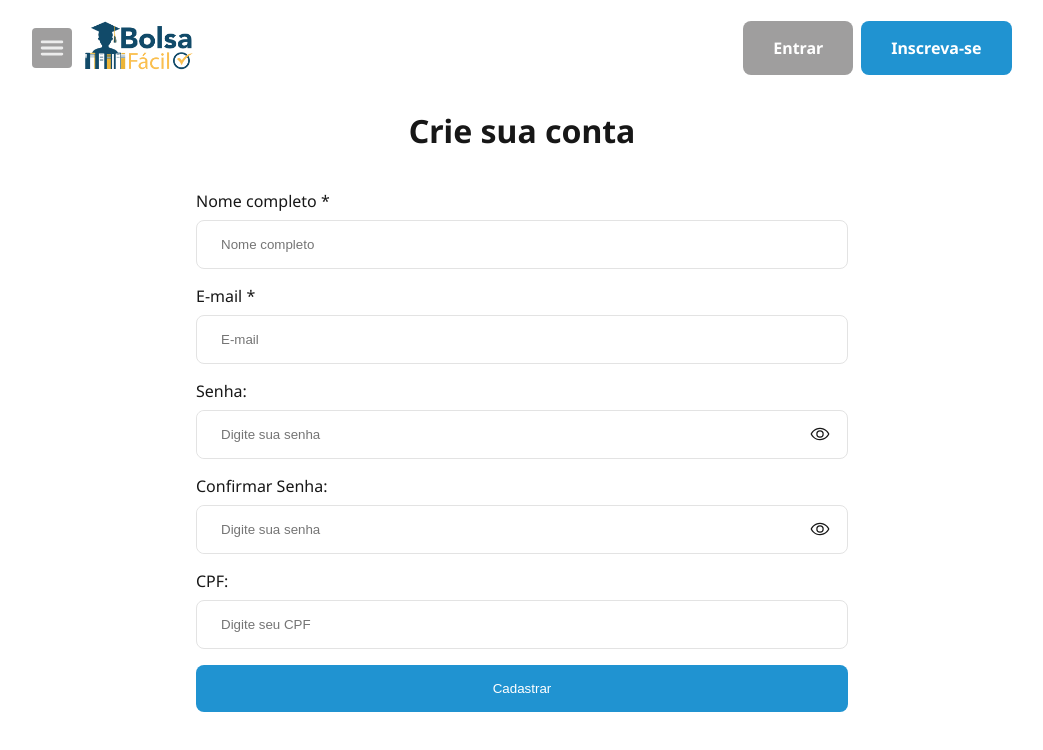
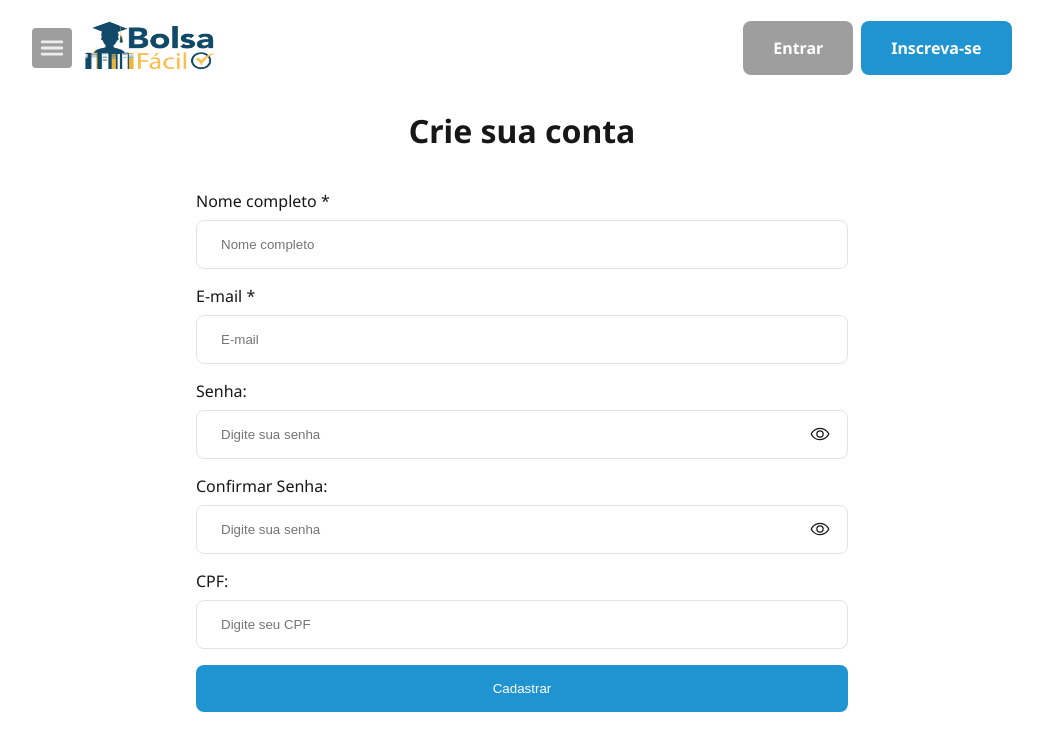
Before and after one commit to vitorhenr1que/bolsa-facil, a Next.js app: page /create in a window 1280 px wide. Shown: the top 750 px of the page, without its empty margins (118-1161 px from the left). Built offline with nearby package versions, Linux system fonts and the light colour scheme; no server answers.

Commit message:
alteração do acess token prismic, agora não está mais next_public e correção da logo no header

```diff
--- a/src/app/components/Header/style.module.scss
+++ b/src/app/components/Header/style.module.scss
@@ -21,7 +21,6 @@
             height: 100%;
                 .logoImage{
                     height: 50px;
-                    width: 100%;
                 }
         }
     }
--- a/src/app/services/prismic.ts
+++ b/src/app/services/prismic.ts
@@ -12,7 +12,7 @@ import * as prismicNext from '@prismicio/next'
 
 export const getClient = (config = {}) => {
   const client = prismic.createClient('bolsafacil-ba', {
-   accessToken: process.env.NEXT_PUBLIC_PRISMIC_ACCESS_TOKEN,
+   accessToken: process.env.PRISMIC_ACCESS_TOKEN,
    fetchOptions:
      process.env.NODE_ENV === 'production'
        ? { next: { tags: ['prismic'] }, cache: 'force-cache' }
```
